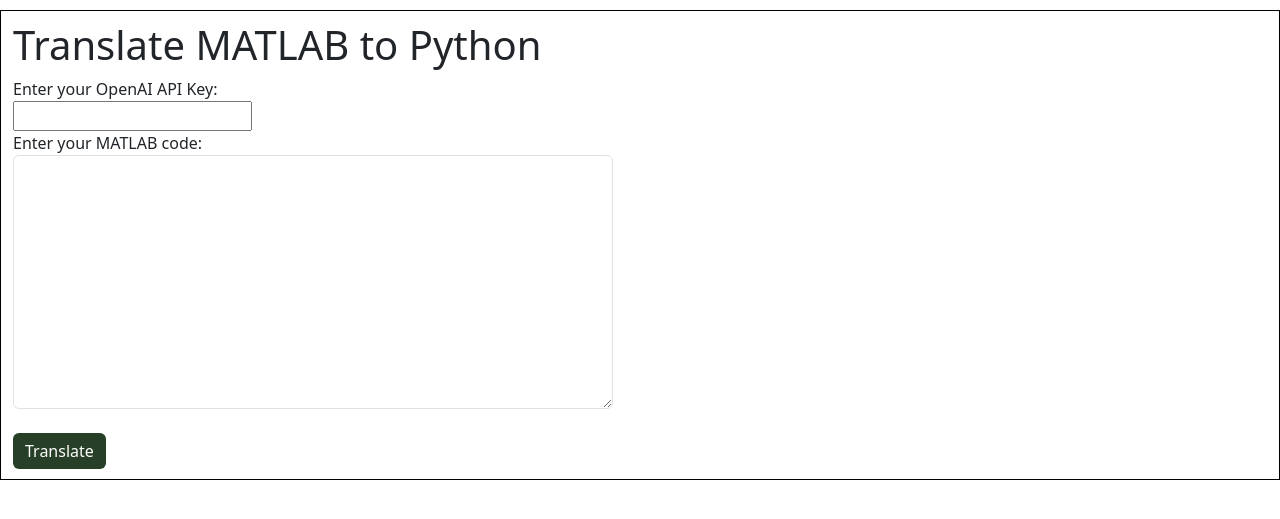
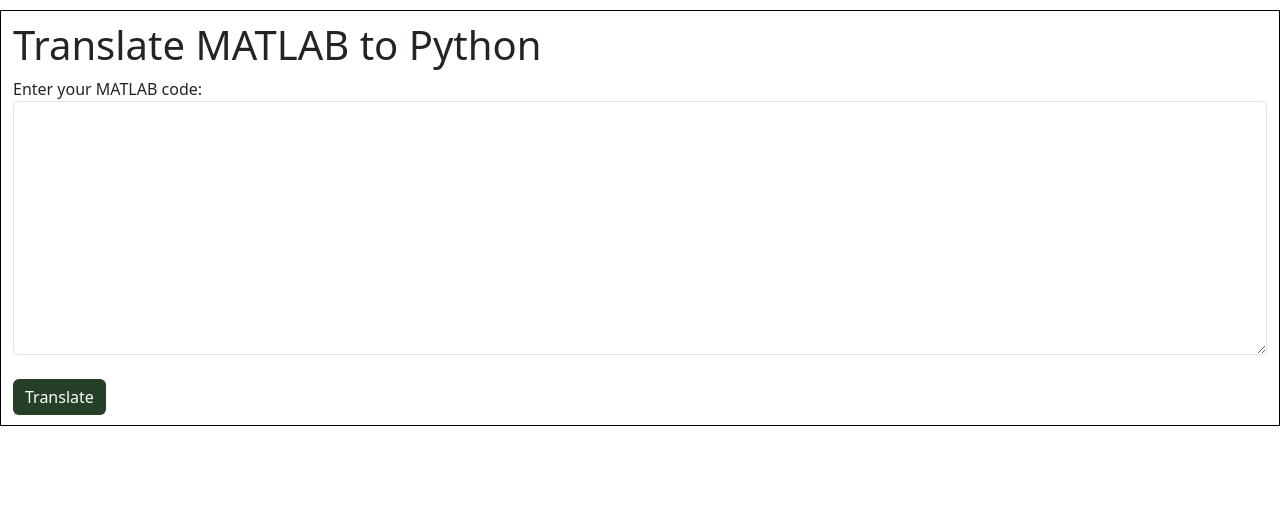
Before and after one commit to zachgordon25/skeleton-app, a Flask app: page /translate in a window 1280 px wide. Shown: the part 57-576 px from the top of the page. Run offline with Flask 3, Linux system fonts and the light colour scheme.

Commit message:
Dev (#2)
* Refactor code to remove unnecessary API key handling and improve code readability.

- Removed unused imports and variables.
- Removed API key handling code and session storage.
- Updated HTML templates to remove API key input field.
- Improved CSS styling for better layout.

* Remove unused import and update requirements

* updated prompt

* updated model

* Refactor API key handling and update GPT model

* Refactor imports and improve code structure

```diff
--- a/app.py
+++ b/app.py
@@ -1,15 +1,20 @@
-from flask import Flask, request, render_template, send_from_directory, session
-import openai
+# Standard library imports
+import os
+import base64
+import tempfile
+
+# Related third-party imports
 import cv2
 import numpy as np
-import os
-import tempfile
-import base64
+from flask import Flask, request, render_template, send_from_directory
+import openai
+
+# Local application/library specific imports
 from skeleton.extractKimiaEDF import generate_skeleton
 
 
 app = Flask(__name__)
-app.secret_key = os.getenv("SECRET_KEY")
+openai_api_key = os.getenv("OPENAI_API_KEY")
 
 
 def get_pixel_coordinates(image, scale_x, scale_y):
@@ -67,7 +72,6 @@
 
 @app.route("/")
 def home():
-    session.pop("api_key", None)
     return render_template("index.html")
 
 
@@ -111,25 +115,15 @@
 def translate():
     if request.method == "POST":
         matlab_code = request.form.get("matlab_code")
-        openai_api_key = request.form.get("api_key")
-
-        # Check if the API key is provided
-        if not openai_api_key:
-            return "No API key was provided. Please enter your API key.", 400
-
-        openai.api_key = openai_api_key
-
-        # Store the API key in the session
-        session["api_key"] = openai_api_key
 
         try:
             # Send a POST request to the ChatGPT API
             response = openai.ChatCompletion.create(
-                model="gpt-3.5-turbo",
+                model="gpt-4",
                 messages=[
                     {
                         "role": "system",
-                        "content": "You are a skilled Python developer with a deep understanding of MATLAB. Your task is to translate the following MATLAB code into equivalent, efficient, and clean Python code:",
+                        "content": "You are a skilled Python developer with a deep understanding of MATLAB. Your task is to translate the provided MATLAB code into Python. Please return only the Python code, without any commentary or explanation. Aim for an efficient, clean solution that adheres to Python best practices.",
                     },
                     {"role": "user", "content": f"{matlab_code}"},
                 ],
@@ -145,9 +139,7 @@
             return f"An error occurred: {str(e)}", 400
 
     else:
-        # If there's an API key in the session, use it
-        openai_api_key = session.get("api_key", "")
-        return render_template("translate.html", api_key=openai_api_key)
+        return render_template("translate.html")
 
 
 if __name__ == "__main__":
--- a/static/style.css
+++ b/static/style.css
@@ -40,6 +40,6 @@
 
 .form-control,
 pre {
-  /* max-width: 100% !important; */
-  max-width: 600px !important;
+  max-width: 100% !important;
+  /* max-width: 600px !important; */
 }
--- a/templates/translate.html
+++ b/templates/translate.html
@@ -57,8 +57,8 @@
     <div class="container-fluid transparent-box">
       <h1>Translate MATLAB to Python</h1>
       <form action="/translate" method="post" class="form-outline">
-        <label for="api_key">Enter your OpenAI API Key:</label><br />
-        <input type="password" id="api_key" name="api_key" value="{{api_key}}" /><br />
+        <!-- <label for="api_key">Enter your OpenAI API Key:</label><br />
+        <input type="password" id="api_key" name="api_key" value="{{api_key}}" /><br /> -->
 
         <label for="matlab_code">Enter your MATLAB code:</label><br />
         <textarea id="matlab_code" name="matlab_code" rows="10" class="form-control"></textarea
--- a/templates/translated.html
+++ b/templates/translated.html
@@ -63,8 +63,8 @@
 
     <div class="container-fluid transparent-box">
       <h1>Translation Results</h1>
-      <h4>Original MATLAB code</h4>
-      <pre><code class="language-matlab">{{matlab_code}}</code></pre>
+      <!-- <h4>Original MATLAB code</h4>
+      <pre><code class="language-matlab">{{matlab_code}}</code></pre> -->
       <h4>Translated Python code</h4>
       <pre><code class="language-python">{{python_code}}</code></pre>
       <a href="/translate" class="btn">Translate more code</a>
```
Also changed, not shown: skeleton/extractKimiaEDF.py (+7 -9 lines), README.md, requirements.txt (line endings or trailing spaces), 1 other file.
